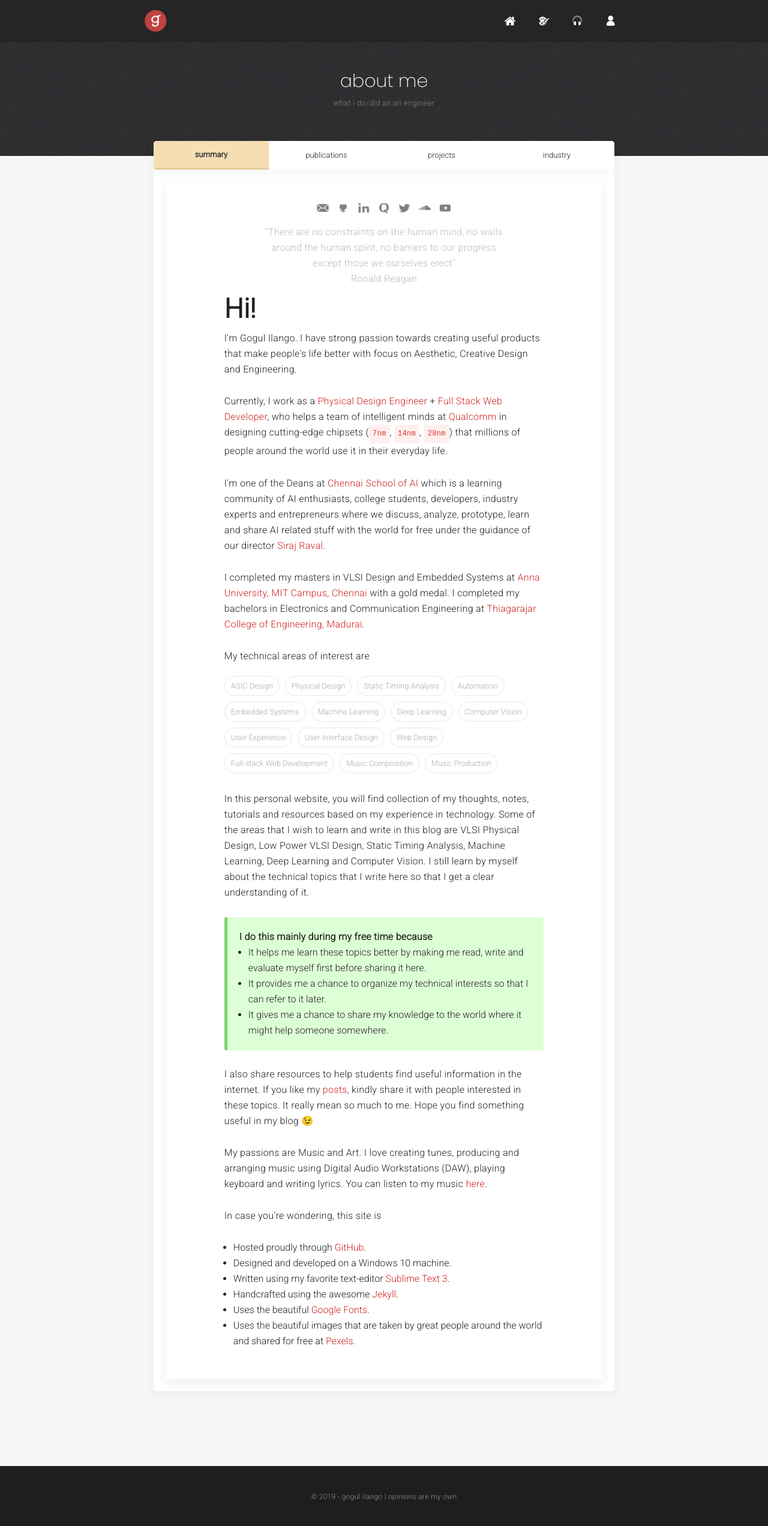
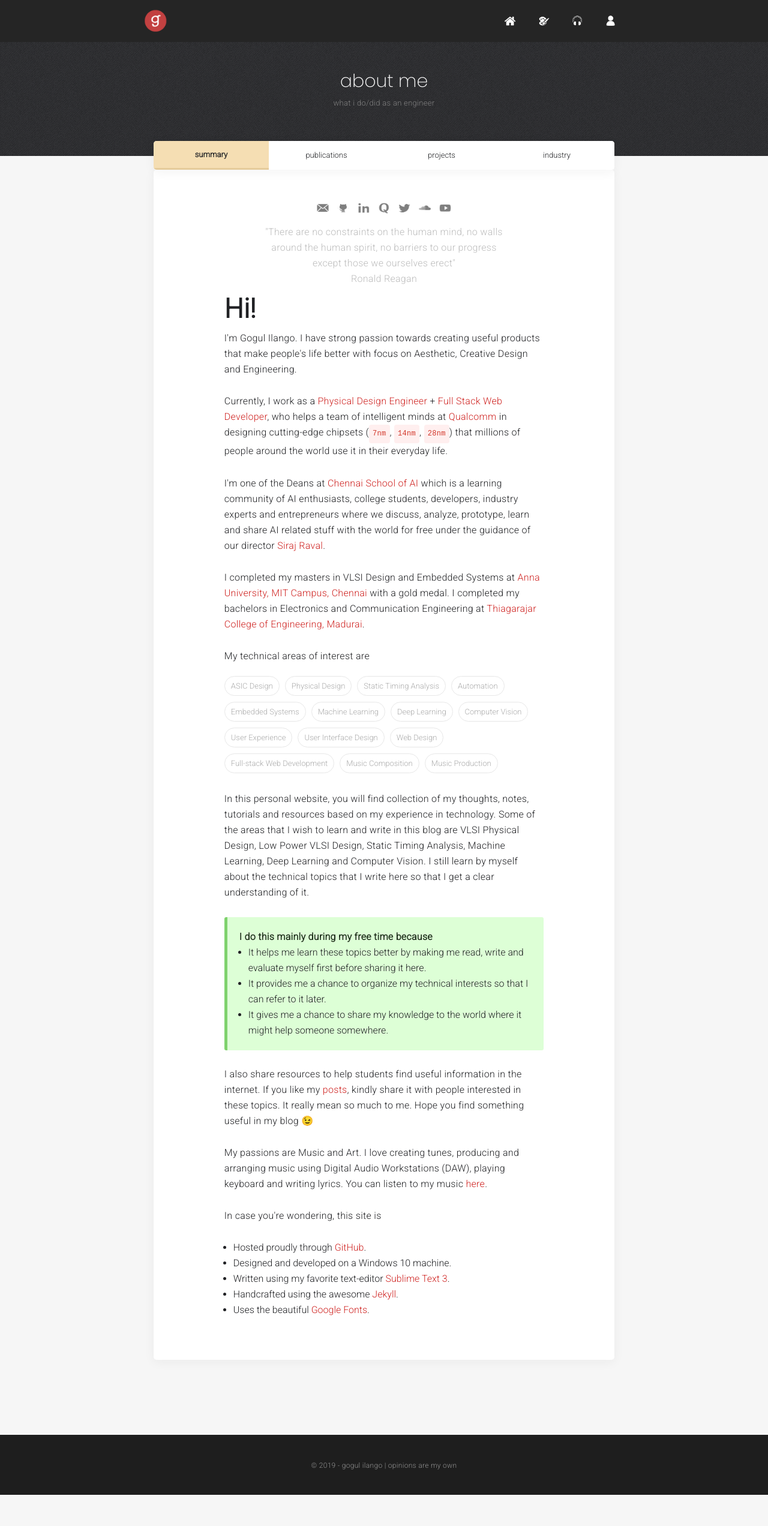
Before and after one commit to shravankumar147/Gogul09.github.io, a Jekyll site: the page built from about.md, in a window 1280 px wide. Shown: the whole page at 60% size. Built offline with Jekyll 4.4.1, drawn with Linux system fonts in a browser that asks for light colours; comment, search, counter and statistics services are not loaded; after the commit the page ends 2492 px from its top, so only the background shows below that.

Commit message:
updated css

```diff
--- a/_layouts/music-default.html
+++ b/_layouts/music-default.html
@@ -40,6 +40,12 @@
       {{ content }}
     </div>
 
+    <div class="page-footer">
+      <footer class="footer">
+        <p><span>&copy; 2019 - gogul ilango | opinions are my own</span></p>
+      </footer>
+    </div>
+
      <button onclick="topScroller()" id="btnScrollTop" title="Go to top" class="w3-animate-bottom"></button>
 
      <script src="https://cdn.mathjax.org/mathjax/latest/MathJax.js?config=TeX-AMS-MML_HTMLorMML" type="text/javascript"></script>
--- a/about.md
+++ b/about.md
@@ -23,7 +23,7 @@
       </div>
       <!--Summary STARTS-->
       <div class="blog-category-box work-category-box" id="box_summary">
-        <div style="background-color: #ffffff; box-shadow: 0 6px 15px rgba(36,37,38,0.08) !important;">
+        <div>
           <div class="about_me_body some-pad">
             <div class="social">
               <a href="mailto:gogulilangoswami@gmail.com?Subject=Hello"><img src="/images/icons/mail.png" title="Shoot me a mail" /></a>
@@ -74,7 +74,6 @@
             <li>Written using my favorite text-editor <a href="https://www.sublimetext.com/3" target="_blank">Sublime Text 3</a>.</li>
             <li>Handcrafted using the awesome <a href="https://jekyllrb.com/" target="_blank">Jekyll</a>.</li>
             <li>Uses the beautiful <a href="https://fonts.google.com/" target="_blank">Google Fonts</a>.</li>
-            <li>Uses the beautiful images that are taken by great people around the world and shared for free at <a href="https://www.pexels.com/" target="_blank">Pexels</a>.</li>
           </ul>
           </div>
         </div>
--- a/index.html
+++ b/index.html
@@ -126,7 +126,7 @@
       <!--COMPUTER VISION ENDS-->
 
       <!--ENVIRONMENT SETUP STARTS-->
-      <div class="blog-category-box" id="box_environment_setup">
+      <div class="blog-category-box" id="box_setup">
         <div>
           <table>
             {% for post in site.posts %}
--- a/style.scss
+++ b/style.scss
@@ -701,7 +701,7 @@
 
 .home-wrapper {
   margin: 0px auto;
-  width: 75%;
+  width: 50%;
   hr {
     margin: 5px !important;
     border-top: 1px solid #ebebeb !important;
@@ -910,6 +910,16 @@
   @include mobile {
     height: auto !important;
   }
+}
+
+.about-category-box {
+  background-color: transparent !important;
+  box-shadow: none !important;
+}
+
+.music-category-box {
+  box-shadow: none !important;
+  background-color: transparent !important;
 }
 
 .work-category-box {
@@ -2978,10 +2988,6 @@
   font-size: 15px;
 }
 
-.music-main {
-  background-color: white !important;
-}
-
 .music-wrapper {
   width: 60% !important;
   padding-bottom: 30px;
```
Also changed, not shown: other parts of index.html (+1 -1 lines), creative.md (+1 -1 lines), music.md (+4 -4 lines), 6 other files.
